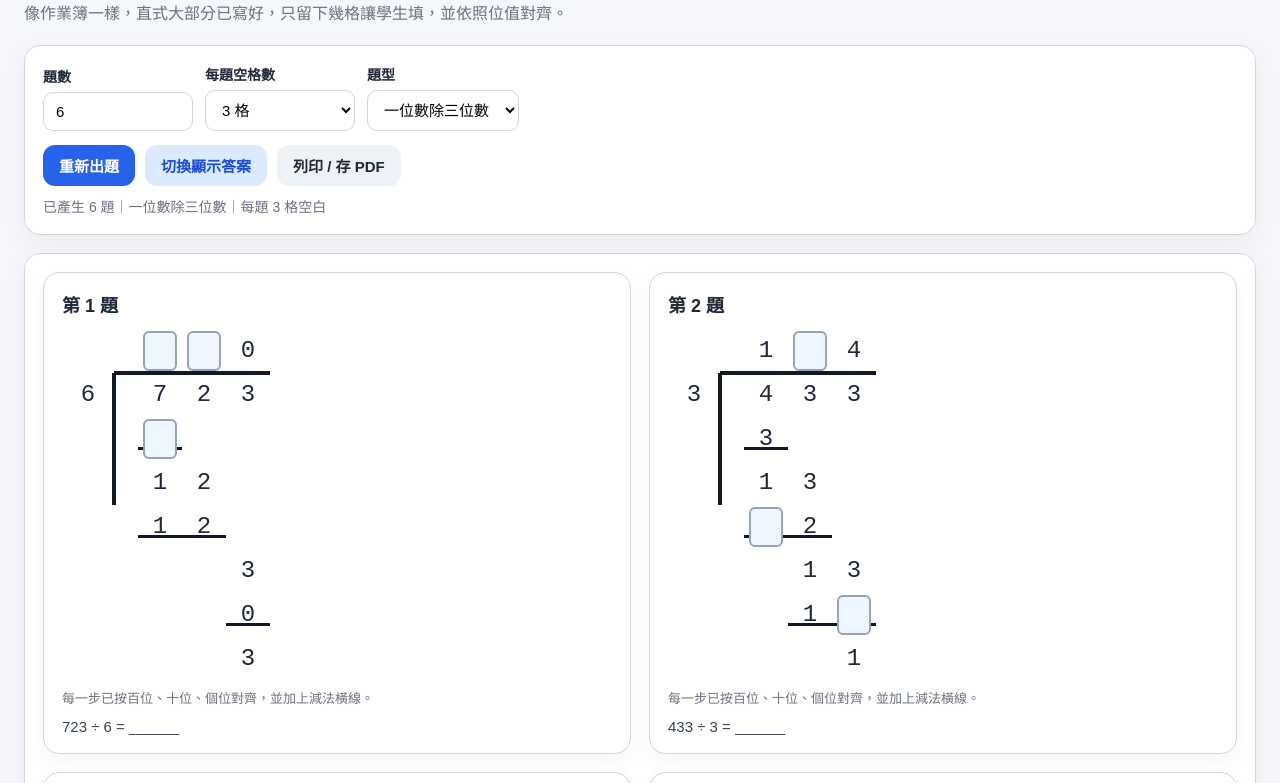
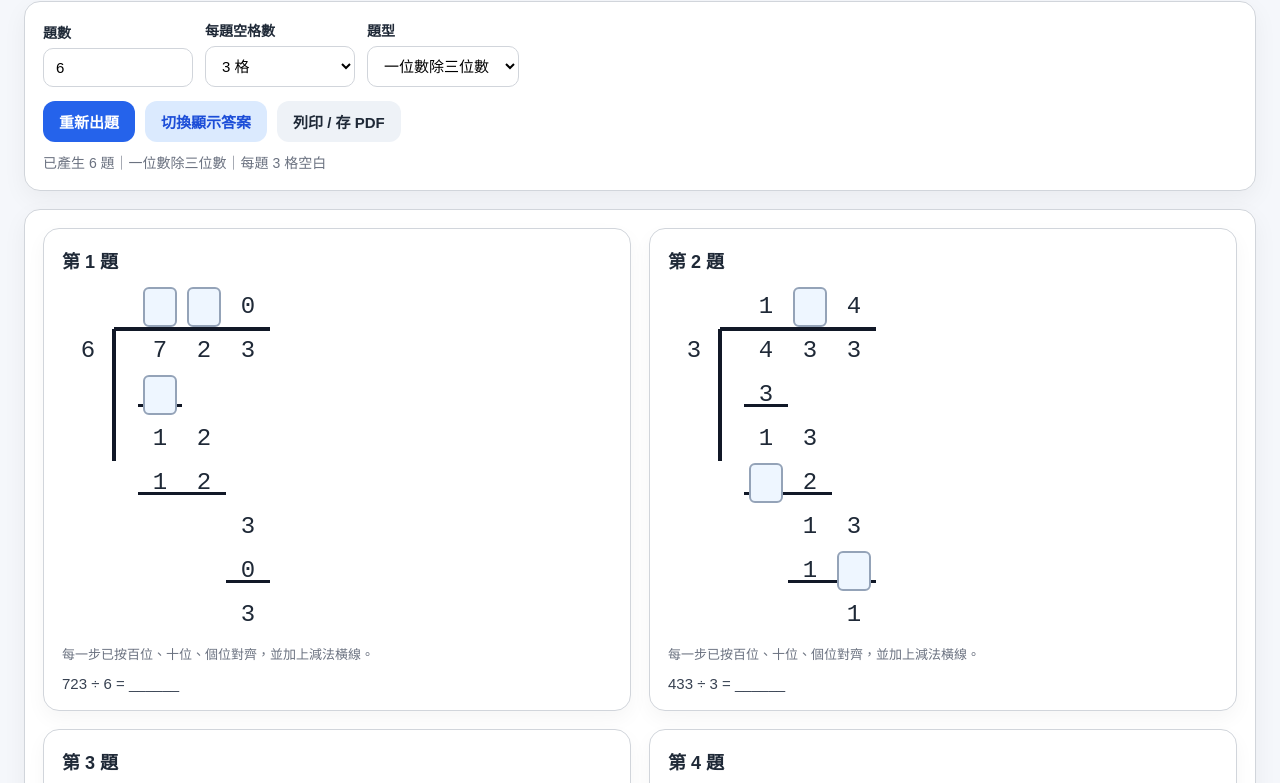
Before and after one commit to 9e6r0i3c0y7u/Straight-Fill-in-the-Blanks, a plain HTML site: page index.html in a window 1280 px wide. Shown: the part 77-860 px from the top of the page. Drawn offline with Linux system fonts and the light colour scheme.

Commit message:
Update index.html

```diff
--- a/index.html
+++ b/index.html
@@ -245,7 +245,6 @@
   <div class="wrap">
     <div class="no-print">
       <h1>直式除法挖空格練習</h1>
-      <div class="sub">像作業簿一樣，直式大部分已寫好，只留下幾格讓學生填，並依照位值對齊。</div>
     </div>
 
     <div class="panel no-print">
```
